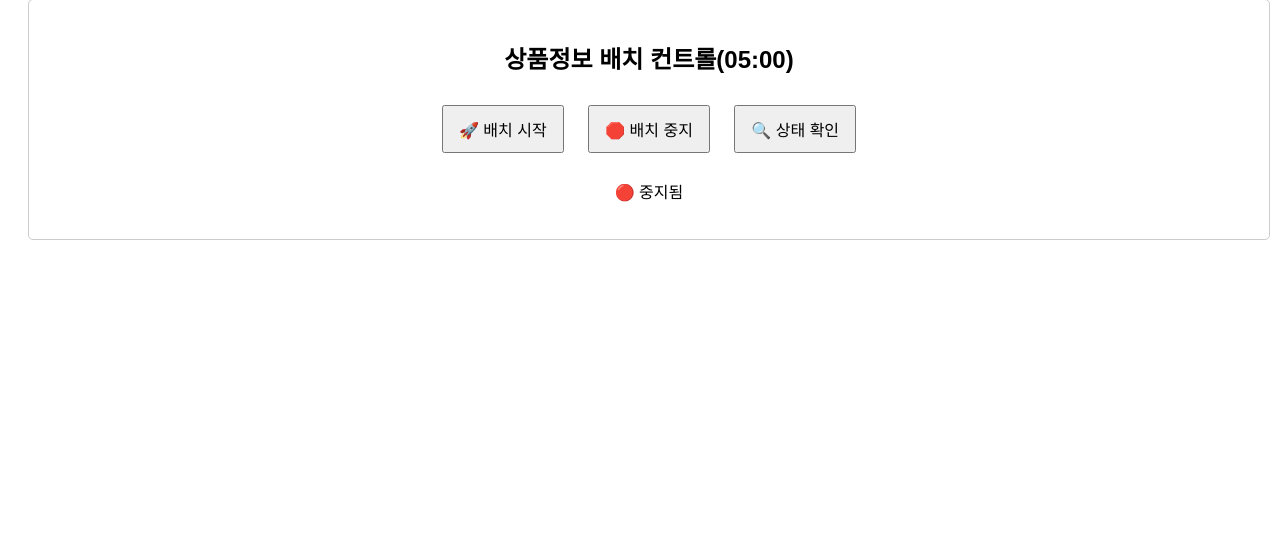
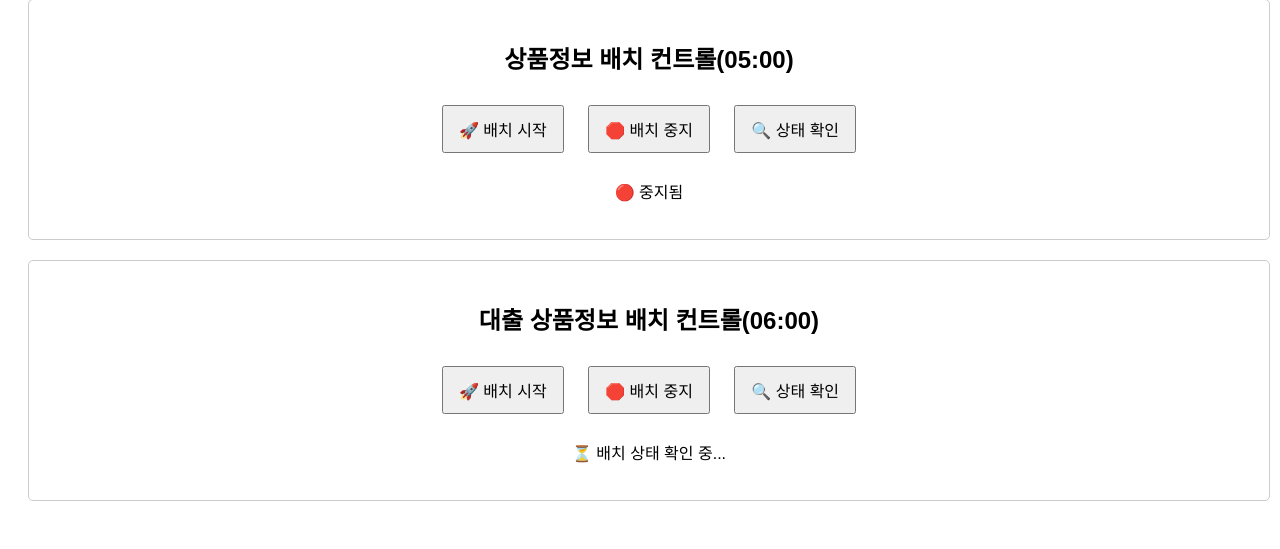
Before and after one commit to dubhe-fintime/finTime, a Flask app: page /batchControl in a window 1280 px wide. Shown: the part 1072-1621 px from the top of the page. Before the commit the page ends 1312 px from the top, so only its background shows below. Run offline with Flask 3, Linux system fonts and the light colour scheme.

Commit message:
대출 상품 스크래핑 작업 중

```diff
--- a/templates/common/batchControl.html
+++ b/templates/common/batchControl.html
@@ -117,6 +117,17 @@
 
     </div>
 
+    <div class="container">
+        <h2>대출 상품정보 배치 컨트롤(06:00)</h2>
+        <button onclick="startBatch(6)">🚀 배치 시작</button>
+        <button onclick="stopBatch(6)">🛑 배치 중지</button>
+        <button onclick="checkBatchStatus(6)">🔍 상태 확인</button>
+
+        <p id="status5">⏳ 배치 상태 확인 중...</p>
+
+
+    </div>
+
     <script>
         // 배치 시작
 
@@ -198,6 +209,7 @@
             checkBatchStatus(3);
             checkBatchStatus(4);
             checkBatchStatus(5);
+            checkBatchStatus(6);
         });
 
     </script>
```
